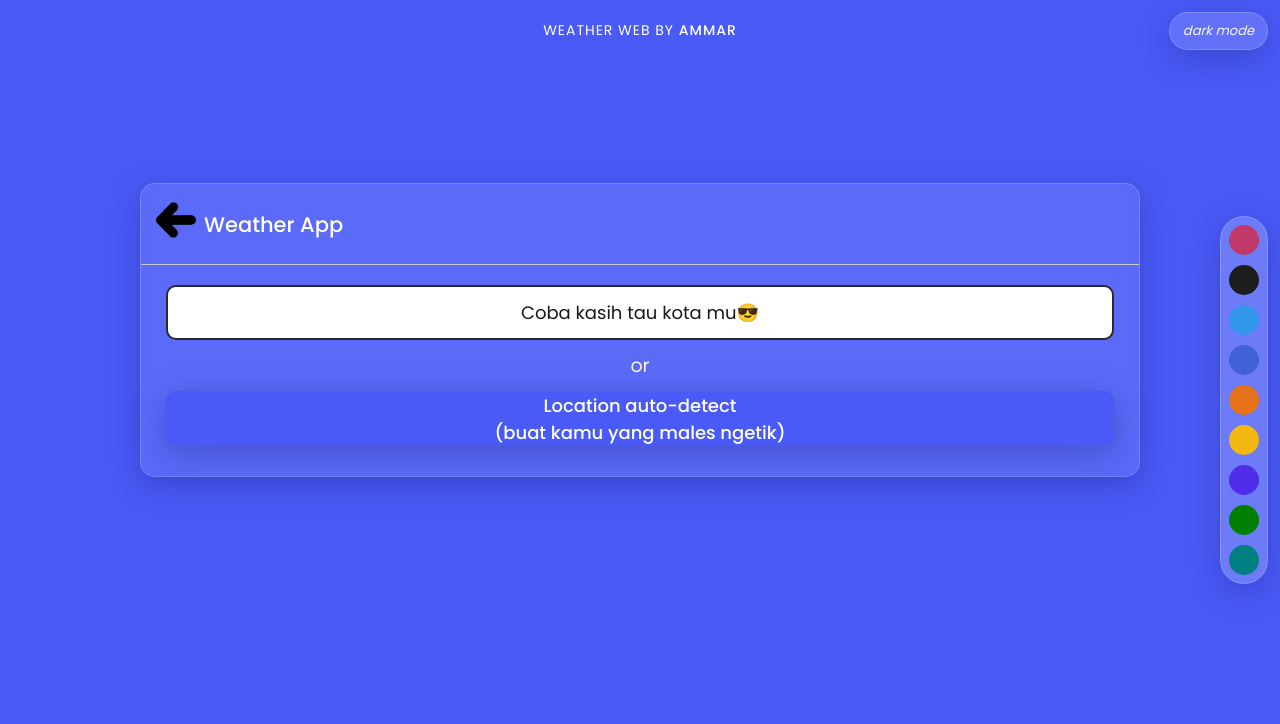
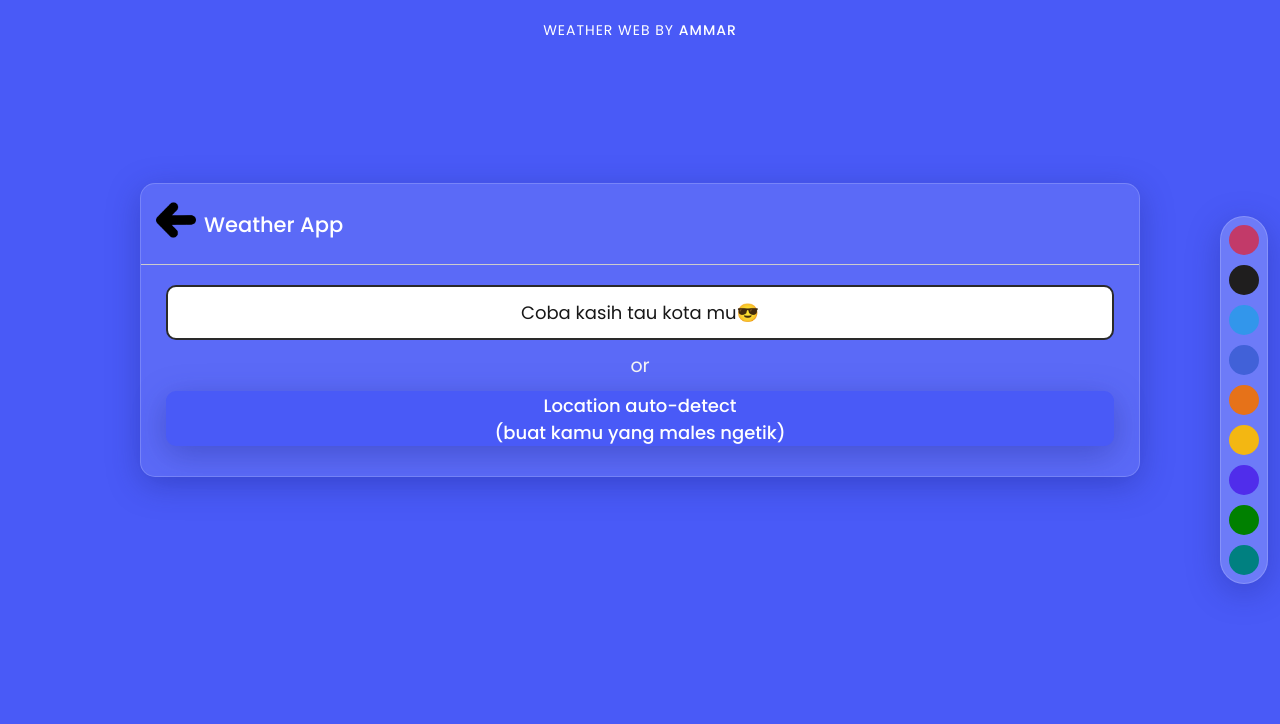
Before and after one commit to ammarsetiawan/-Web-Weather, a plain HTML site: page index.html in a window 1280 px wide. Shown: the top 724 px of the page. Drawn offline with nearby package versions, Linux system fonts and the light colour scheme.

Commit message:
Update index.html

```diff
--- a/index.html
+++ b/index.html
@@ -89,12 +89,7 @@
       </section>
     </div>
 
-    <!-- Dark mode toggle -->
-    <button class="dark-mode">
-      <span class="dark-mode-btn">
-        <i class="bx bx-moon">dark mode</i>
-      </button>
-    </div>
+
 
     <!-- Color picker -->
     <div class="color-palette">
```
